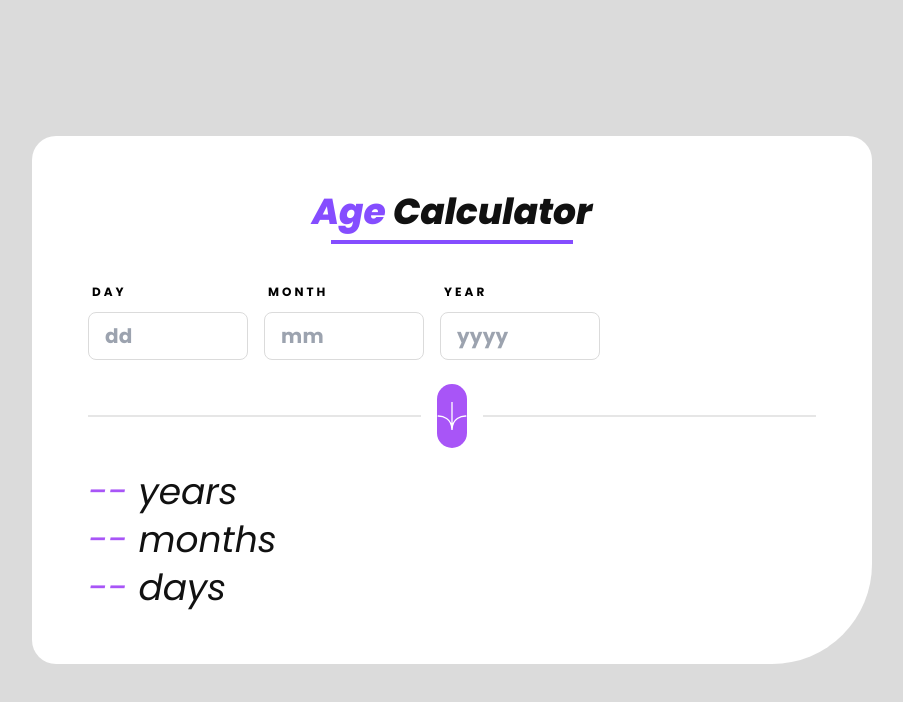
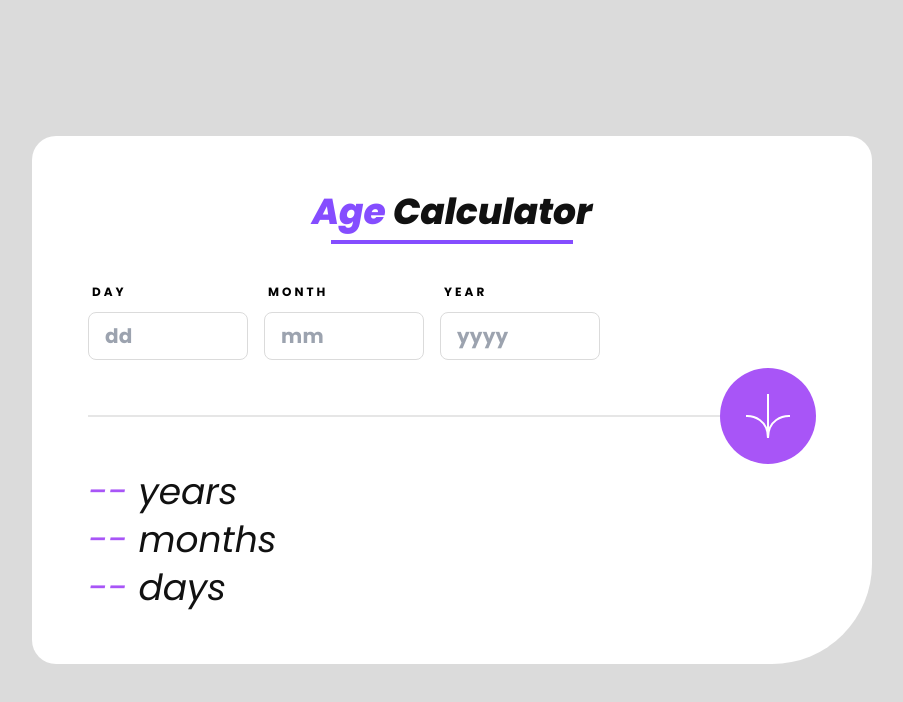
Before and after one commit to Hcmwebs/age-calculator-app, a React (Vite) app: page / in a window 1280 px wide. Shown: the top 702 px of the page, without its empty margins (188-1091 px from the left). Built offline with nearby package versions, Linux system fonts and the light colour scheme.

Commit message:
styled the divider/ button

```diff
--- a/src/components/Divider.jsx
+++ b/src/components/Divider.jsx
@@ -3,8 +3,12 @@ import btnImg from '../assets/icon-arrow.svg';
 
 const Divider = () => {
 	return (
-		<div className='divider'>
-			<button className='bg-purple-500 rounded-full w-16 h-16'>
+		<div className='relative cursor-pointer'>
+			<div className='divider'></div>
+			<button
+				type='submit'
+				className='bg-purple-500 rounded-full absolute -top-3 lg:-top-6 right-[40%] lg:right-0 w-16 lg:w-24 h-16 lg:h-24 grid place-items-center'
+			>
 				<img src={btnImg} alt='button icon' className='object-cover' />
 			</button>
 		</div>
```
